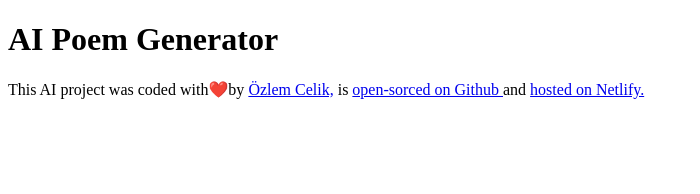
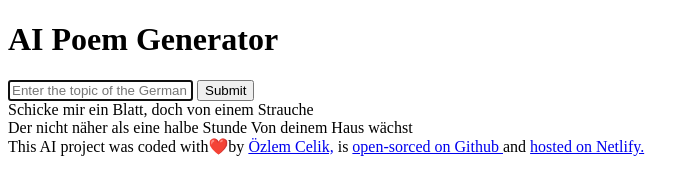
Before and after one commit to oezlemcelik/ai-poem-generator, a plain HTML site: page index.html in a window 1280 px wide. Shown: the whole page, without its empty margins (0-700 px from the left). Drawn offline with Linux system fonts and the light colour scheme.

Commit message:
added the basics HTML structure

```diff
--- a/index.html
+++ b/index.html
@@ -7,7 +7,24 @@
     <title>AI Poem Generator</title>
 </head>
 <body>
-   <h1>AI Poem Generator</h1>
+    <header>
+    <h1>AI Poem Generator</h1>
+    </header>
+    <main>
+        <form>
+        <input type="text"
+        placeholder="Enter the topic of the German poem"
+        autocomplete="off"
+        autofocus
+        required />
+        <input type="submit"/>
+        </form>
+
+    <div>
+    Schicke mir ein Blatt, doch von einem Strauche </br>
+    Der nicht näher als eine halbe Stunde Von deinem Haus wächst
+         </di>
+    </main>
 
 
     <footer>
```
